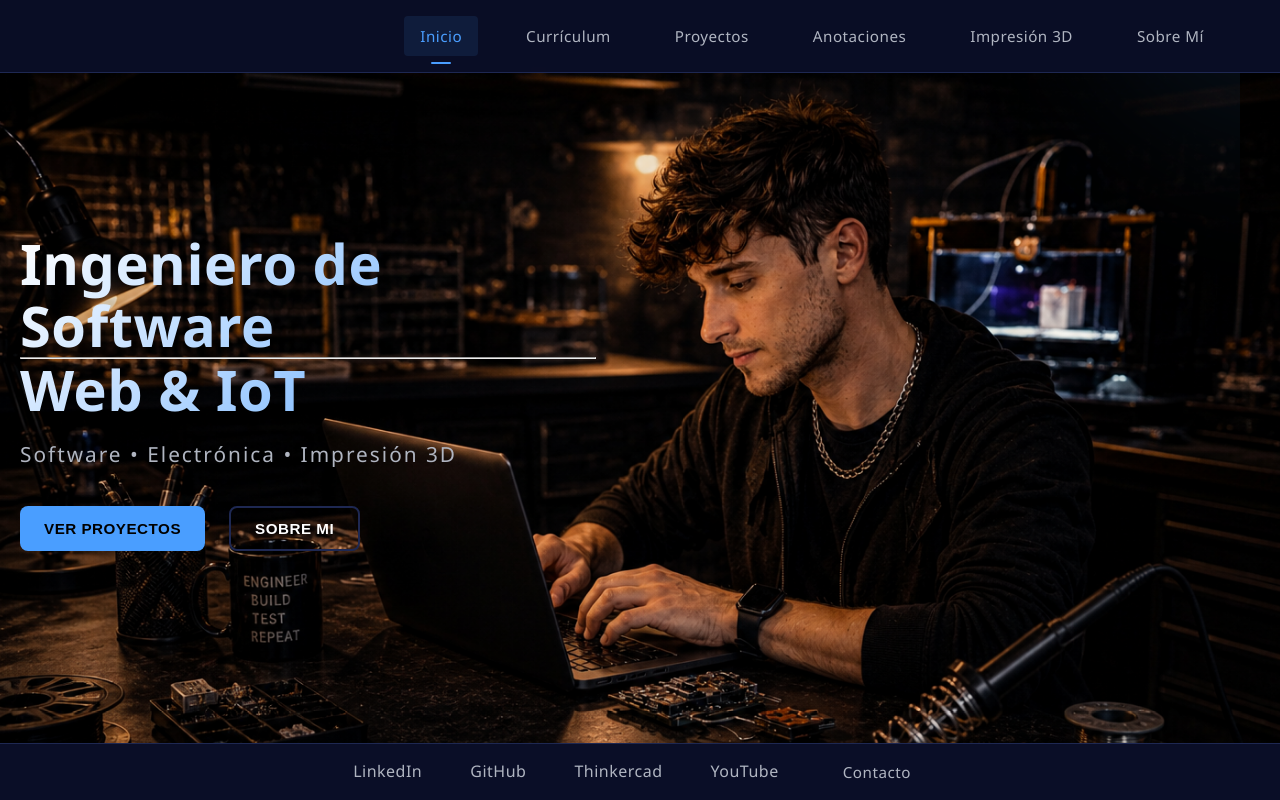
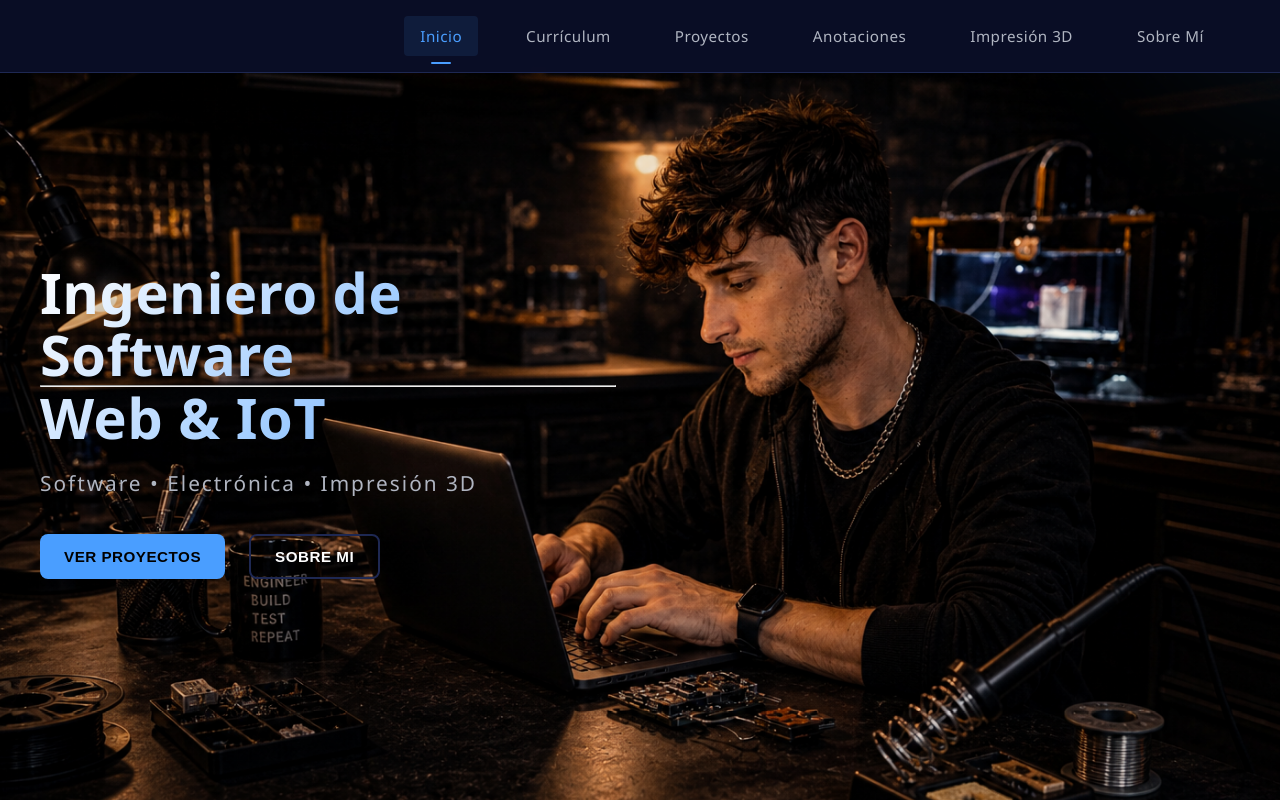
Before and after one commit to Rubquila/portfolio, a React (Vite) app: page / in a window 1280 px wide. Built offline with nearby package versions, Linux system fonts and the light colour scheme.

Commit message:
Desvanecimiento aplicado y footer fijado a contenido

```diff
--- a/src/App.jsx
+++ b/src/App.jsx
@@ -30,11 +30,18 @@ function AppRoutes({ mainRef }) {
   const location = useLocation();
 
   return (
-    <AnimatePresence mode="wait">
-      <motion.div key={location.pathname} initial={{ opacity: 0 }} animate={{ opacity: 1 }} exit={{ opacity: 0 }} transition={{ duration: 0.6 }}>
     <div className="app">
       <HeaderComponent />
       <main ref={mainRef} className="main-content">
+        <AnimatePresence mode="wait" initial={false}>
+          <motion.div
+            key={location.pathname}
+            initial={{ opacity: 0 }}
+            animate={{ opacity: 1 }}
+            exit={{ opacity: 0 }}
+            transition={{ duration: 0.50, ease: 'easeInOut' }}
+            className="route-motion-wrapper"
+          >
             <Routes location={location}>
               <Route path="/" element={<HomePage scrollContainerRef={mainRef} />} />
               <Route path="/aboutme" element={<AboutPage />} />
@@ -47,10 +54,10 @@ function AppRoutes({ mainRef }) {
               <Route path="/curriculum" element={<ResumePage />} />
               <Route path="/contact" element={<ContactPage />} />
             </Routes>
-          </main>
             <FooterComponent />
-        </div>
           </motion.div>
         </AnimatePresence>
+      </main>
+    </div>
   );
 }
--- a/src/styles/HomePage.css
+++ b/src/styles/HomePage.css
@@ -1,10 +1,3 @@
-.screen {
-  height: 88vh;
-  display: flex;
-  flex-direction: column;
-  min-height: 100vh;
-}
-
 .app {
   height: 88vh;
   display: flex;
--- a/src/styles/globals.css
+++ b/src/styles/globals.css
@@ -20,7 +20,8 @@ html, body {
   width: 100%;
   height: 100%;
   overflow-x: hidden;
-  overflow-y: visible;
+  /* keep vertical scrollbar present to avoid layout shifts */
+  overflow-y: scroll;
 }
 
 body {
@@ -171,3 +172,12 @@ p {
     font-size: 0.9rem;
   }
 }
+
+.route-motion-wrapper {
+  width: 100%;
+  height: 100%;
+}
+
+.route-motion-wrapper > * {
+  width: 100%;
+}
```
Lines whose indentation alone changed are shown as unchanged.
